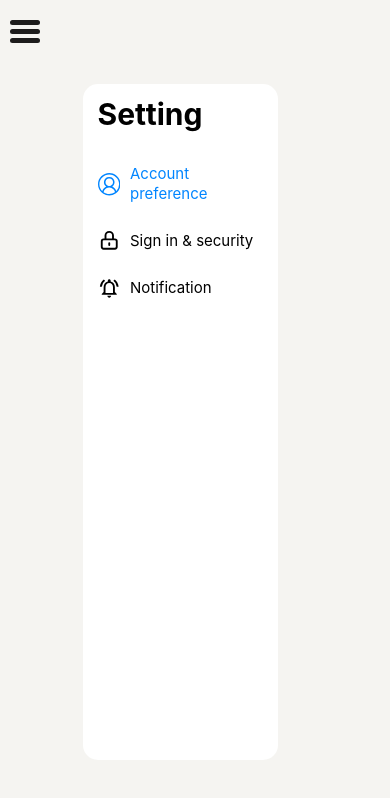
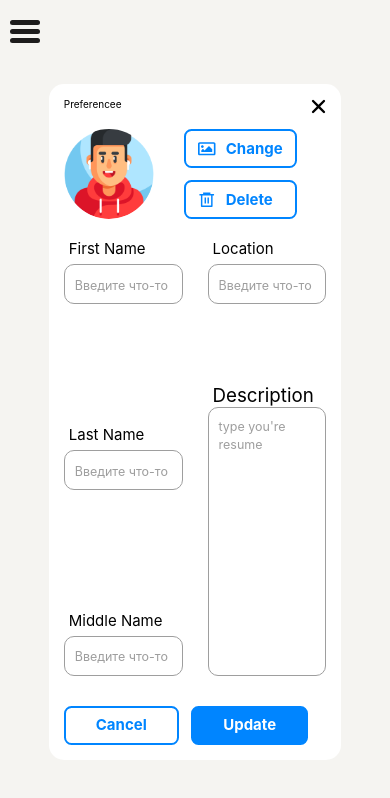
Before and after one commit to NikVoi/Swipe_Job_Next, a Next.js app: page /en/setting in a window 390 px wide. Shown: the top 798 px of the page. Built offline with nearby package versions, Linux system fonts and the light colour scheme.

Commit message:
fix: adaptive on setting page

```diff
--- a/messages/ru.json
+++ b/messages/ru.json
@@ -4,7 +4,7 @@
 		"SingIn": "Зарегистрироваться",
 
 		"AboutTitleGrad_1": "Swipe Job:",
-		"AboutTitleStart": "где каждый жест -",
+		"AboutTitleStart": "где каждый жест",
 		"AboutTitleBold": "шаг",
 		"AboutTitleEnd": "к новым",
 		"AboutTitleGrad_2": "возможностям!",
--- a/src/components/Setting/Content/Preference/Preference.module.scss
+++ b/src/components/Setting/Content/Preference/Preference.module.scss
@@ -1,5 +1,5 @@
 .preference {
-	@apply flex flex-col justify-between h-4/5 w-3/5 p-10 bg-white dark:bg-dark-black_third rounded-3xl duration-300 max-md:w-3/4 max-md:p-6;
+	@apply flex flex-col justify-between h-full w-full p-10 bg-white dark:bg-dark-black_third rounded-3xl duration-300  max-md:p-6;
 }
 
 .title {
--- a/src/components/Setting/NavigationSetting/Navigation.module.scss
+++ b/src/components/Setting/NavigationSetting/Navigation.module.scss
@@ -1,5 +1,5 @@
 .navigation {
-	@apply bg-white dark:bg-dark-black_third p-6 rounded-3xl h-4/5 w-96 mr-12 duration-300 max-md:w-2/4;
+	@apply bg-white dark:bg-dark-black_third p-6 rounded-3xl h-4/5 w-96 mr-12 duration-300 max-md:w-3/4;
 }
 
 .title {
@@ -7,13 +7,13 @@
 }
 
 .item {
-	@apply flex justify-start items-center cursor-pointer mb-10 last:mb-0 text-4xl hover:text-primary hover:duration-500;
+	@apply flex justify-around items-center cursor-pointer mb-10 last:mb-0 text-4xl hover:text-primary hover:duration-500 max-md:text-6xl;
 
 	&.active {
 		@apply text-primary;
 	}
 
 	& span {
-		@apply inline-block first:mr-4  last:text-2xl;
+		@apply inline-block first:mr-4  last:text-2xl max-md:last:text-4xl;
 	}
 }
--- a/src/components/Setting/Setting.module.scss
+++ b/src/components/Setting/Setting.module.scss
@@ -1,3 +1,15 @@
 .setting {
 	@apply flex justify-center items-center h-full bg-light-black_third dark:bg-dark-black_secondary dark:text-white duration-300;
 }
+
+.wrapper {
+	@apply relative h-4/5 w-3/5 max-md:w-3/4;
+}
+
+.close {
+	@apply absolute top-4 right-4 md:hidden;
+
+	& svg {
+		@apply w-10 h-10;
+	}
+}
--- a/src/components/Setting/Setting.tsx
+++ b/src/components/Setting/Setting.tsx
@@ -1,31 +1,52 @@
 'use client'
 
+import { useEffect, useState } from 'react'
+
+import { navItem } from '@/data/setting/navItem'
+import { IoClose } from 'react-icons/io5'
+import Notification from './Content/Notification/Notification'
 import Preference from './Content/Preference/Preference'
+import Security from './Content/Security/Security'
 import Navigation from './NavigationSetting/Navigation'
 import styles from './Setting.module.scss'
 
-import { navItem } from '@/data/setting/navItem'
-import { useState } from 'react'
-import Notification from './Content/Notification/Notification'
-import Security from './Content/Security/Security'
-
 const Setting: React.FC = () => {
 	const [activeItem, setActiveItem] = useState<string>('Account preference')
-	const [settingsOpen, setSettingsOpen] = useState<boolean>(false)
+	const [windowWidth, setWindowWidth] = useState<number>(window.innerWidth)
+	const [showNavigation, setShowNavigation] = useState<boolean>(
+		window.innerWidth >= 768
+	)
+
+	useEffect(() => {
+		const handleResize = () => {
+			setWindowWidth(window.innerWidth)
+			setShowNavigation(window.innerWidth >= 768)
+		}
+
+		window.addEventListener('resize', handleResize)
+
+		return () => {
+			window.removeEventListener('resize', handleResize)
+		}
+	}, [])
 
 	const handleItemClick = (item: string) => {
 		setActiveItem(item)
-		setSettingsOpen(true)
+		if (windowWidth < 768) {
+			setShowNavigation(false)
+		}
 	}
 
 	const closeSettings = () => {
-		setSettingsOpen(false)
-		setActiveItem('Account preference') // Reset active item when settings are closed
+		setActiveItem('')
+		if (windowWidth < 768) {
+			setShowNavigation(true)
+		}
 	}
 
 	return (
 		<section className={styles.setting}>
-			{!settingsOpen && (
+			{showNavigation && (
 				<Navigation
 					activeItem={activeItem}
 					onItemClick={handleItemClick}
@@ -33,13 +54,15 @@ const Setting: React.FC = () => {
 				/>
 			)}
 
-			{settingsOpen && (
-				<>
+			{activeItem && (
+				<section className={styles.wrapper}>
 					{activeItem === 'Account preference' && <Preference />}
 					{activeItem === 'Sign in & security' && <Security />}
 					{activeItem === 'Notification' && <Notification />}
-					<button onClick={closeSettings}>Close Settings</button>
-				</>
+					<button onClick={closeSettings} className={styles.close}>
+						<IoClose />
+					</button>
+				</section>
 			)}
 		</section>
 	)
```
